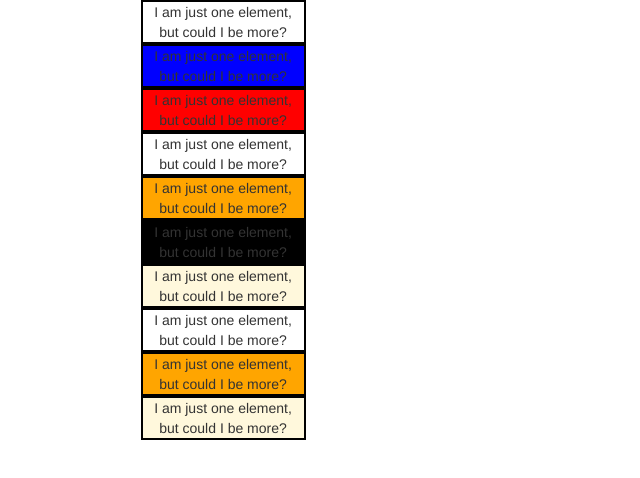
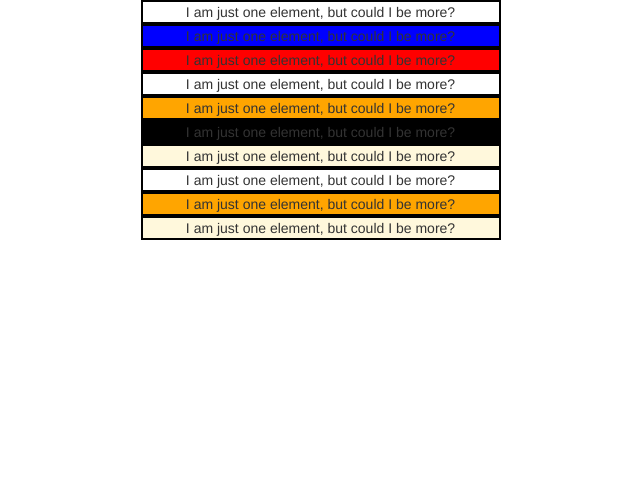
Before and after one commit to runnedrunner/copy-element, a plain HTML site: page index.html in a window 1280 px wide. Shown: the whole page, without its empty margins (222-862 px from the left). Drawn offline with nearby package versions, Linux system fonts and the light colour scheme.

Commit message:
Classadoo autocommit

```diff
--- a/index.html
+++ b/index.html
@@ -9,7 +9,7 @@
   <body>
     <div class="container" id="elements-container">
       <div class="row">
-        <div id="elements-list" class="col-xs-2 col-xs-offset-3 text-center">
+        <div id="elements-list" class="col-xs-4 col-xs-offset-3 text-center">
           <div class = "element">
             I am just one element, but could I be more?
           </div>
```
